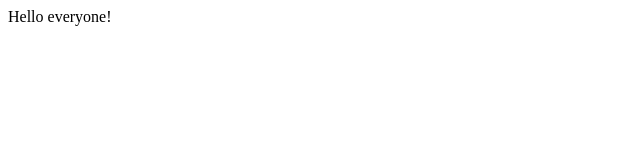
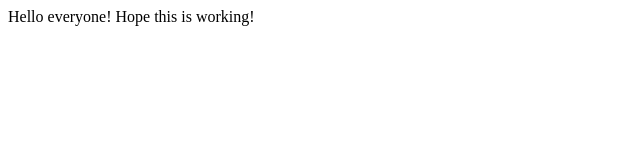
Before and after one commit to techtijmen/workingnodejs, a website: page index.html in a window 1280 px wide. Shown: the whole page, without its empty margins (0-640 px from the left). Drawn offline with Linux system fonts and the light colour scheme.

Commit message:
Testing...

```diff
--- a/index.html
+++ b/index.html
@@ -6,7 +6,7 @@
 </head>
 <body>
     <div>
-        Hello everyone!
+        Hello everyone! Hope this is working!
     </div>
 </body>
 </html>
```
